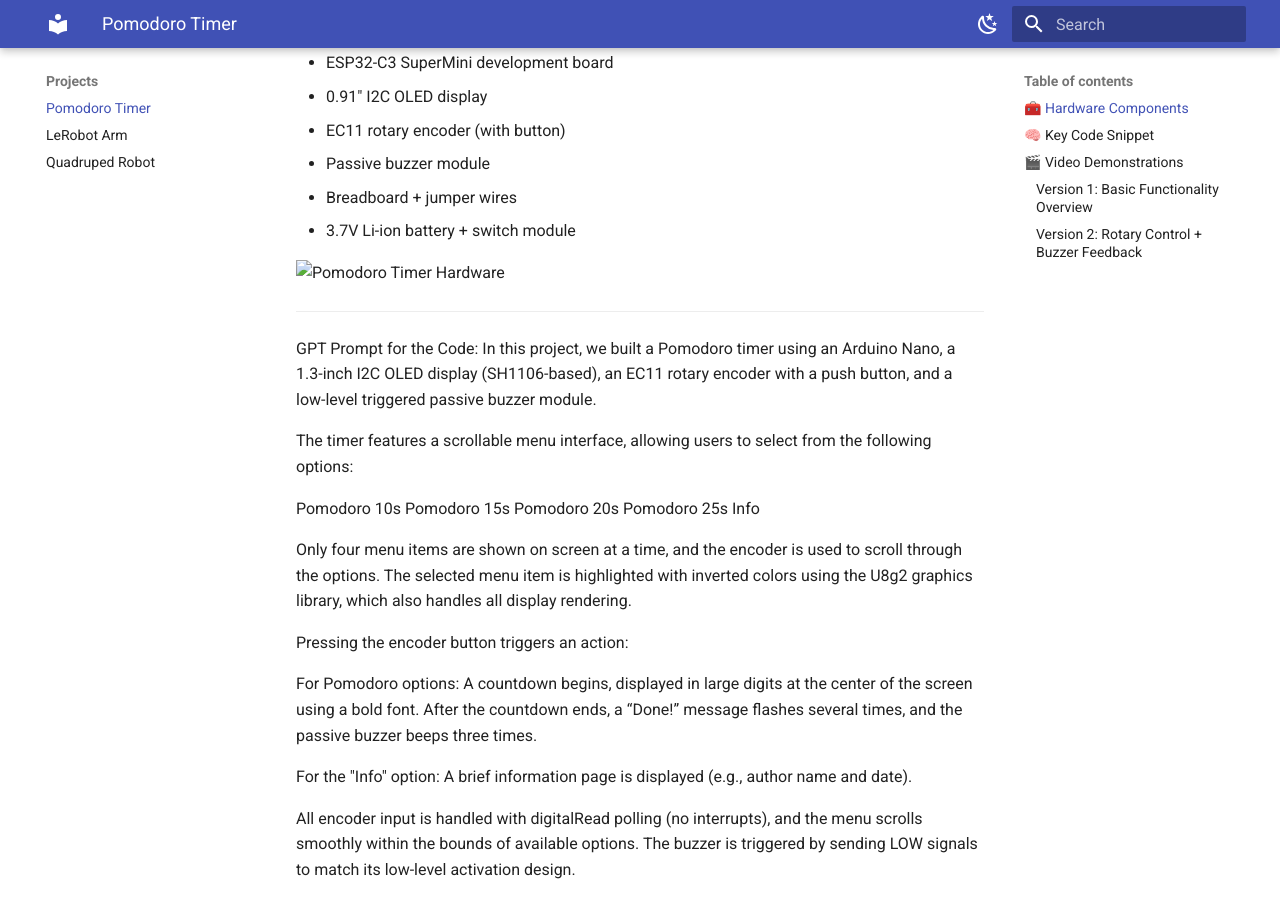
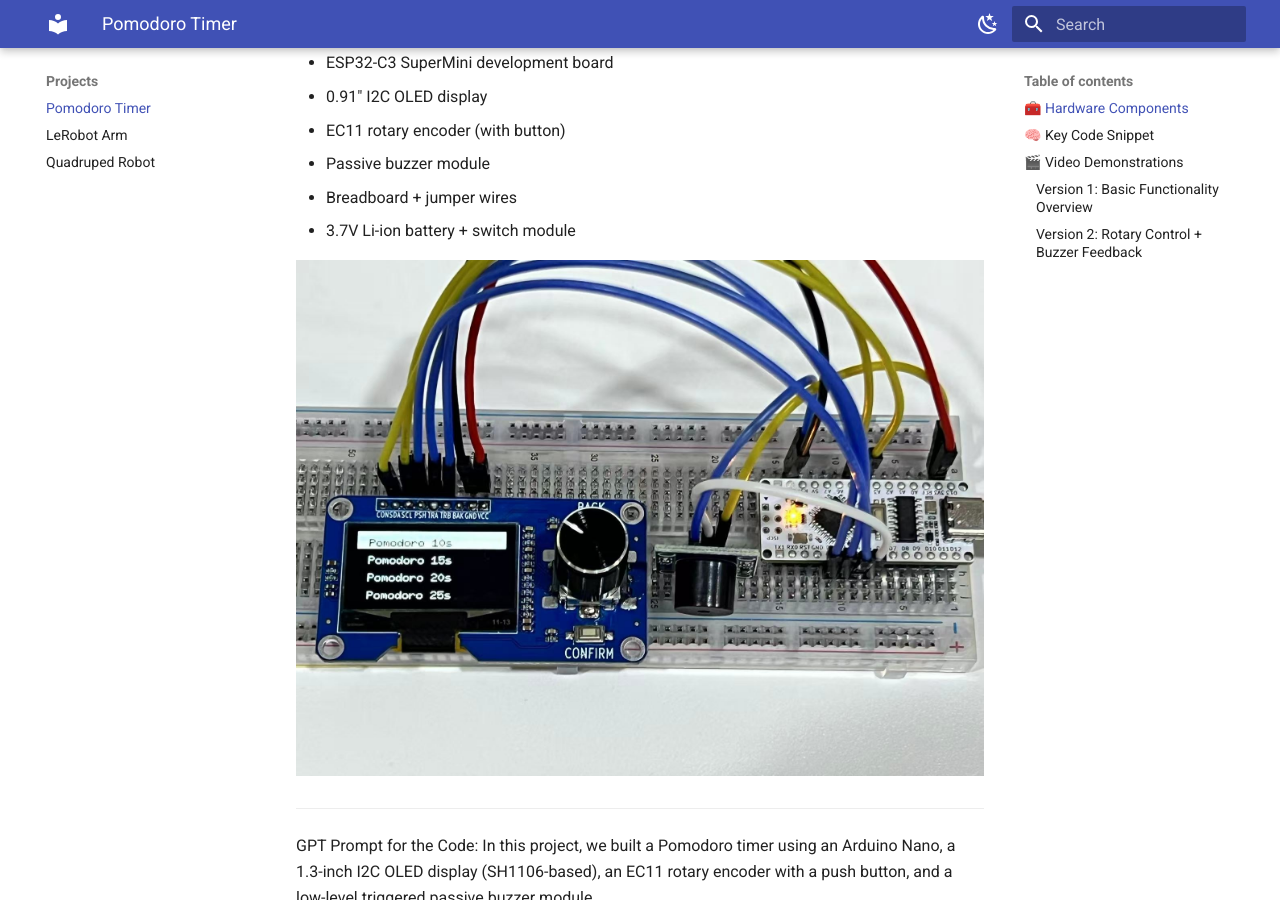
Before and after one commit to MiaoReynolds/AIplay, an MkDocs documentation site: the page built from docs/projects/screen-project/timer.md, in a window 1280 px wide and 900 px high, scrolled down 371 px. Built offline with MkDocs 1.6.1 and Material for MkDocs 9.7.7, drawn with Linux system fonts in a browser that asks for light colours.

Commit message:
update site content

```diff
--- a/docs/projects/screen-project/timer.md
+++ b/docs/projects/screen-project/timer.md
@@ -13,7 +13,7 @@ This project showcases a simple yet effective Pomodoro timer built with an ESP32
 - Breadboard + jumper wires
 - 3.7V Li-ion battery + switch module
 
-![Pomodoro Timer Hardware](assets/images/pomodo_timer_2.jpg)
+![Pomodoro Timer Hardware](pomodo_timer_2.jpg)
 
 ---
 
```
Also changed, not shown: docs/projects/screen-project/pomodo_timer_2.jpg (added), site/projects/screen-project/timer/index.html.
